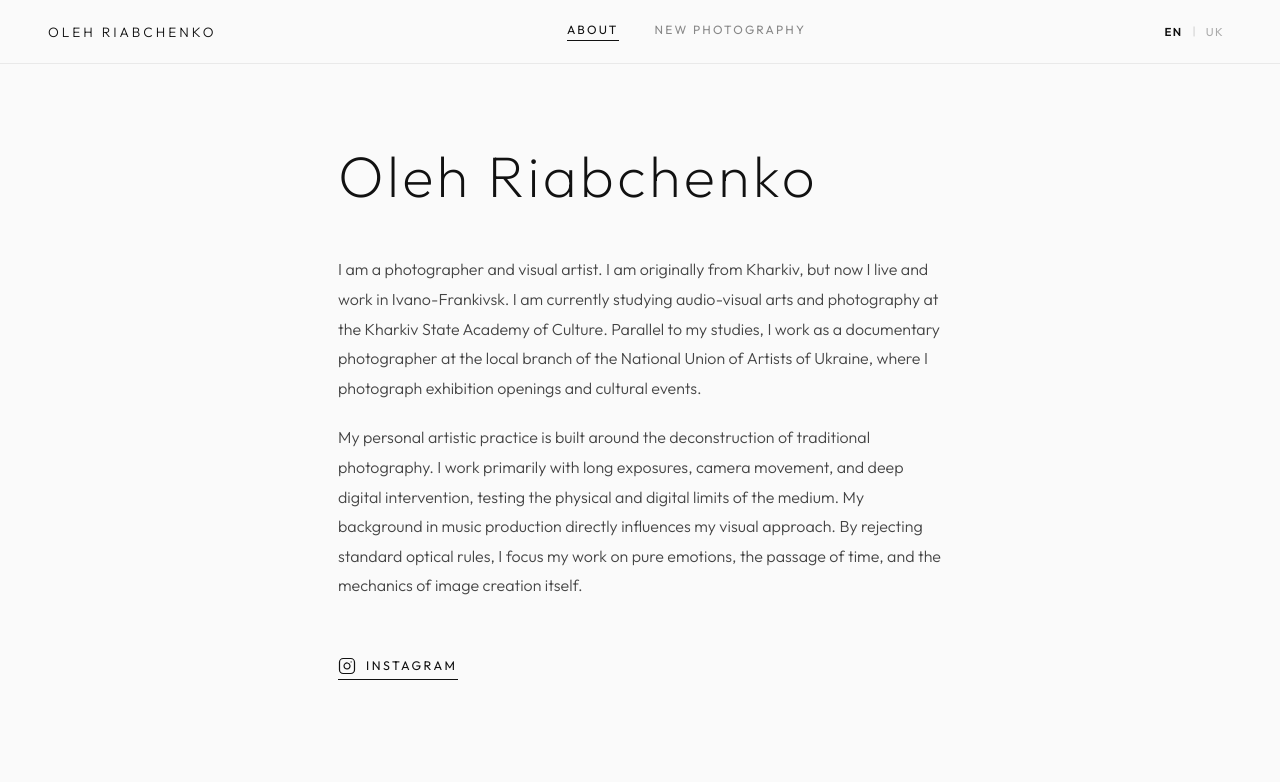
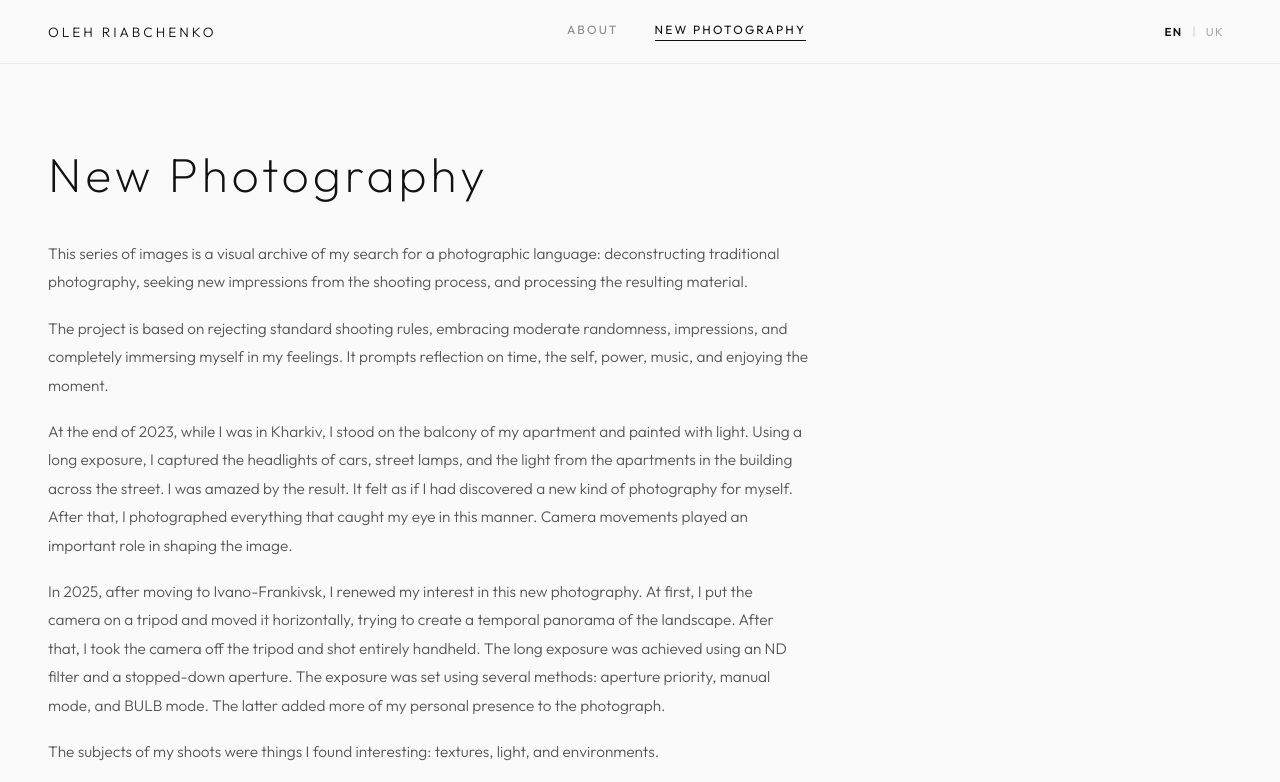
Before and after one commit to olehriabchenkoph/olehriabchenkoph.github.io, a plain HTML site: page index.html in a window 1280 px wide. Shown: the top 782 px of the page. Drawn offline with Linux system fonts and the light colour scheme; no server answers.

Commit message:
feat: set New Photography as default landing page

```diff
--- a/index.html
+++ b/index.html
@@ -407,8 +407,8 @@
     <span class="nav-brand" onclick="showPage('about')">Oleh Riabchenko</span>
 
     <div class="nav-center">
-      <span class="nav-link active" id="nav-about" onclick="showPage('about')">About</span>
-      <span class="nav-link" id="nav-photo" onclick="showPage('photo')">New Photography</span>
+      <span class="nav-link" id="nav-about" onclick="showPage('about')">About</span>
+      <span class="nav-link active" id="nav-photo" onclick="showPage('photo')">New Photography</span>
     </div>
 
     <div class="lang-toggle">
@@ -426,7 +426,7 @@
   <!-- Mobile menu -->
   <div class="mobile-menu" id="mobile-menu">
     <span class="m-link" id="m-nav-about" onclick="showPage('about')">About</span>
-    <span class="m-link" id="m-nav-photo" onclick="showPage('photo')">New Photography</span>
+    <span class="m-link active" id="m-nav-photo" onclick="showPage('photo')">New Photography</span>
     <div class="m-lang">
       <button class="m-lang-btn" id="m-btn-en" onclick="setLang('en')">EN</button>
       <span class="lang-sep">|</span>
@@ -437,7 +437,7 @@
   <main>
 
     <!-- About page -->
-    <div class="page active" id="page-about">
+    <div class="page" id="page-about">
       <div class="about-wrap">
         <h1 class="about-name" id="about-name">Oleh Riabchenko</h1>
         <div class="about-body" id="about-body"></div>
@@ -453,7 +453,7 @@
     </div>
 
     <!-- New Photography page -->
-    <div class="page" id="page-photo">
+    <div class="page active" id="page-photo">
       <div class="photo-wrap">
         <h1 class="photo-heading" id="photo-heading">New Photography</h1>
         <div class="photo-intro" id="photo-intro"></div>
```
